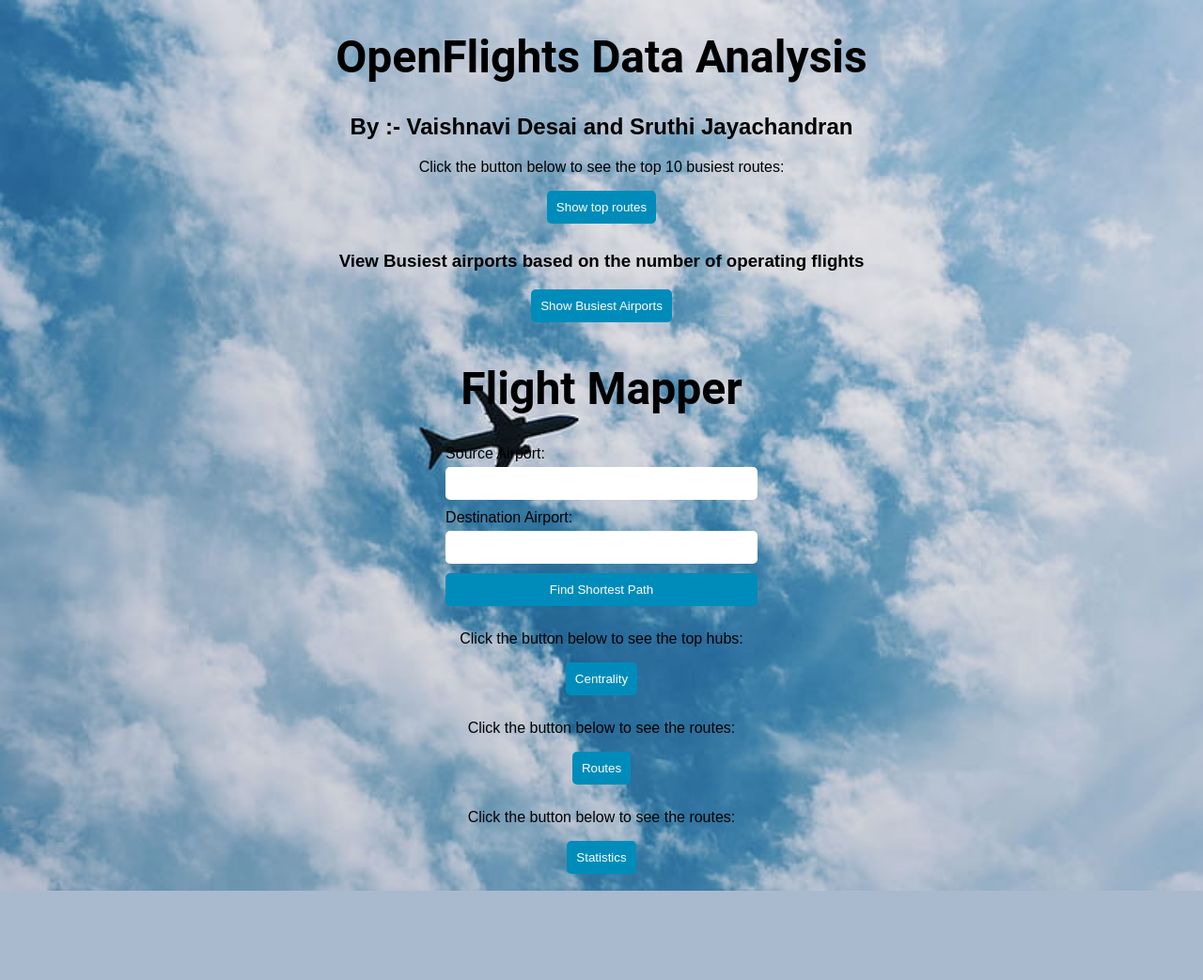
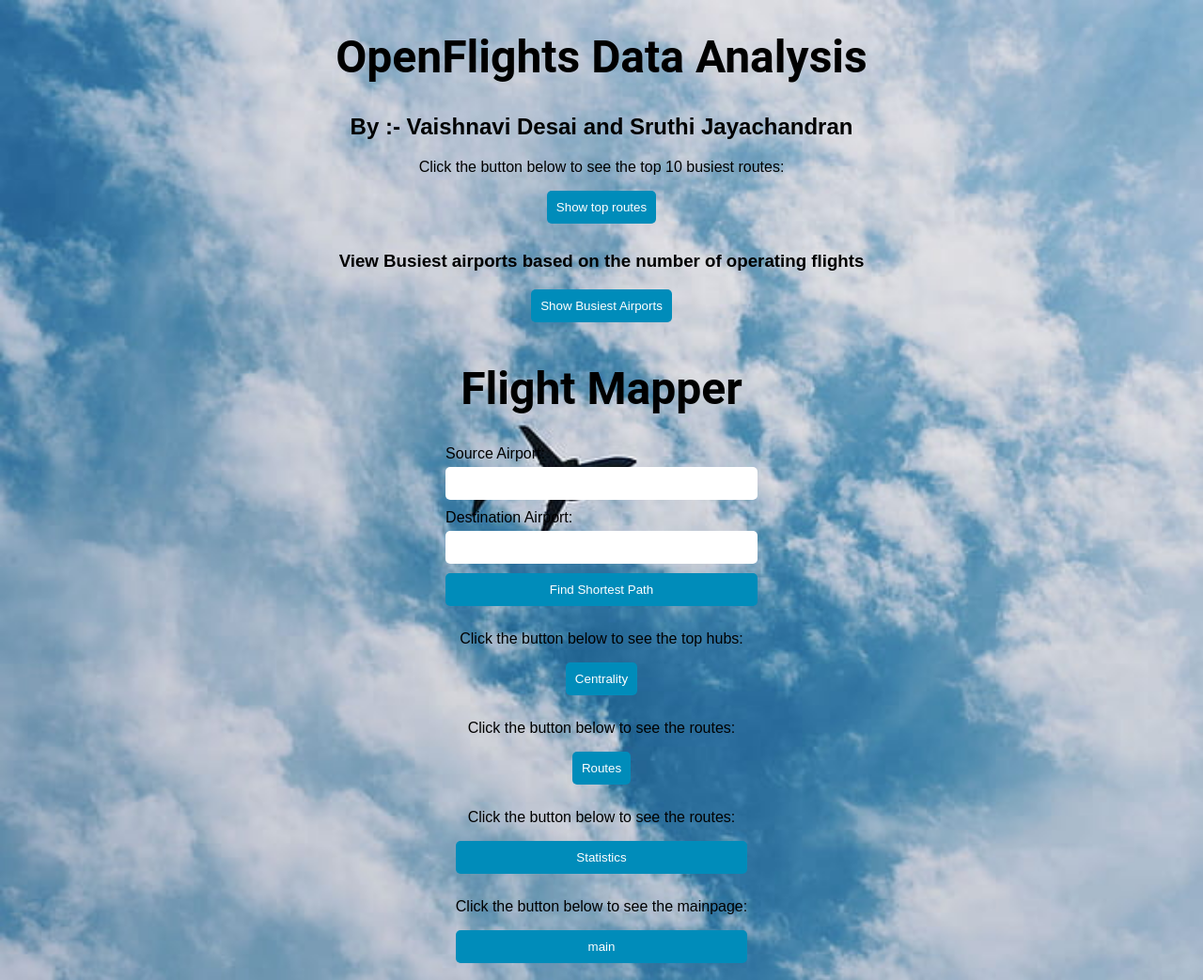
Before and after one commit to Vaishnavi-Desai-0204/Airline-Big-Data-Project, a Flask app: page / in a window 1280 px wide. Shown: the whole page at 94% size. Before the commit the page ends 948 px from the top, so only its background shows below. Run offline with Flask 3, Linux system fonts and the light colour scheme.

Commit message:
main_page

```diff
--- a/app.py
+++ b/app.py
@@ -109,6 +109,10 @@ def busyairports():
 
     return render_template('busy_airports.html')
 
+@app.route('/main_page')
+def main_page():
+    return render_template('main_page.html')
+
 @app.route('/')
 def index():
     return render_template('index.html')
--- a/templates/index.html
+++ b/templates/index.html
@@ -77,6 +77,10 @@
     <p>Click the button below to see the routes:</p>
     <form action="/stats">
         <input type="submit" value="Statistics">
+
+    <p>Click the button below to see the mainpage:</p>
+    <form action="/main_page">
+        <input type="submit" value="main">
     </form>
 
 </body>
```
Also changed, not shown: 1 other file.
